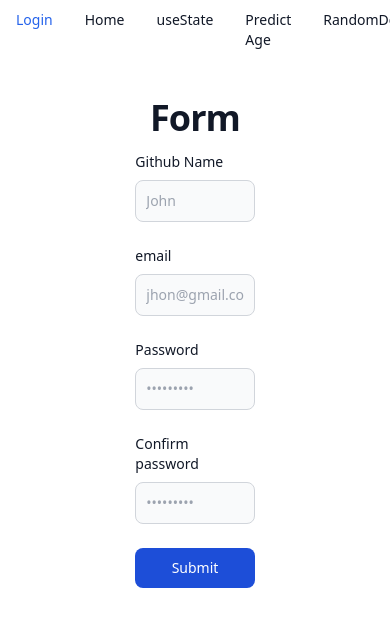
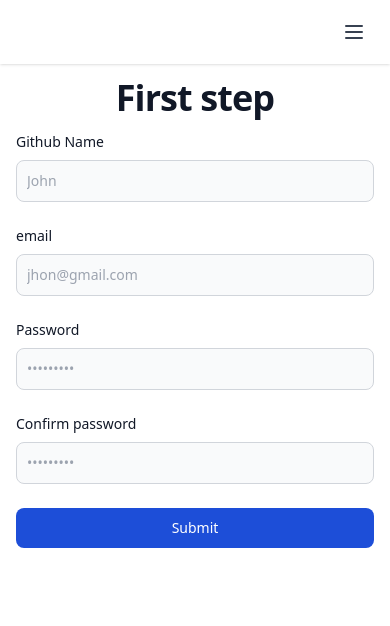
Before and after one commit to viniciusnreno/react-exercises, a React (Vite) app: page /classes/Form in a window 390 px wide. Shown: the top 626 px of the page. Built offline with nearby package versions, Linux system fonts and the light colour scheme.

Commit message:
responsive navbar

```diff
--- a/src/components/Header/index.jsx
+++ b/src/components/Header/index.jsx
@@ -1,6 +1,6 @@
 const Header = ({title}) => {
   return (
-    <h1 className="mb-4 text-4xl font-extrabold leading-none tracking-tight text-gray-900 md:text-5xl lg:text-6xl ">{title}</h1>
+    <h1 className="mb-4 text-4xl font-extrabold leading-none tracking-tight text-gray-900 dark:text-white md:text-5xl lg:text-6xl ">{title}</h1>
   );
 }
 
--- a/src/components/Navbar/index.jsx
+++ b/src/components/Navbar/index.jsx
@@ -1,19 +1,75 @@
 import { Link } from "react-router-dom";
 import { useSelector, useDispatch } from "react-redux";
 import { logout } from '../../Tools/store'
+import { useState } from "react";
 
 const Navbar = () => {
   const username = useSelector(state => state.user.value.username);
   const dispatch = useDispatch();
+  const [navbar, setNavbar] = useState(false);
   return (
     <>
-      <nav className="bg-white border-gray-200 dark:bg-gray-900">
-          <div className="flex flex-wrap justify-between items-center mx-auto max-w-screen-xl px-4 md:px-6 py-2.5">
+      <nav className="w-full bg-white dark:bg-gray-800 shadow">
+        <div className="justify-between px-4 mx-auto lg:max-w-7xl md:items-center md:flex md:px-8">
+          <div className="block md:hidden">
+            <div className="flex items-center justify-between py-3 md:py-5 md:block">
+              {/* <a href="javascript:void(0)">
+                <h2 className="text-2xl font-bold">LOGO</h2>
+              </a> */}
               <div className="flex items-center">
-                <ul className="flex flex-row mt-0 space-x-8 text-sm font-medium">
+                <span className="text-sm font-medium text-gray-500 dark:text-white">{username.length > 0 ? `Hello, ${username}` : ""}</span>
+                <img src={username.length > 0 ? `https://github.com/${username}.png` : ""} className="ml-6 rounded-2xl h-6 sm:h-9" />
+              </div>
+
+
+              <div className="md:hidden">
+                <button
+                  className="p-2 text-gray-700 rounded-md outline-none focus:border-gray-400 focus:border"
+                  onClick={() => setNavbar(!navbar)}
+                >
+                  {navbar ? (
+                    <svg
+                      xmlns="http://www.w3.org/2000/svg"
+                      className="w-6 h-6"
+                      viewBox="0 0 20 20"
+                      fill="currentColor"
+                    >
+                      <path
+                        fillRule="evenodd"
+                        d="M4.293 4.293a1 1 0 011.414 0L10 8.586l4.293-4.293a1 1 0 111.414 1.414L11.414 10l4.293 4.293a1 1 0 01-1.414 1.414L10 11.414l-4.293 4.293a1 1 0 01-1.414-1.414L8.586 10 4.293 5.707a1 1 0 010-1.414z"
+                        clipRule="evenodd"
+                      />
+                    </svg>
+                  ) : (
+                    <svg
+                      xmlns="http://www.w3.org/2000/svg"
+                      className="w-6 h-6"
+                      fill="none"
+                      viewBox="0 0 24 24"
+                      stroke="currentColor"
+                      strokeWidth={2}
+                    >
+                      <path
+                        strokeLinecap="round"
+                        strokeLinejoin="round"
+                        d="M4 6h16M4 12h16M4 18h16"
+                      />
+                    </svg>
+                  )}
+                </button>
+              </div>
+            </div>
+          </div>
+
+          <div>
+            <div
+              className={`flex-1 justify-self-center pb-3 mt-8 md:block md:pb-0 md:mt-0 ${navbar ? "block" : "hidden"
+                }`}
+            >
+              <ul className="items-center justify-center space-y-8 md:flex md:space-x-6 md:space-y-0">
               <li>
                   <Link to="/classes/Form">
-                      <span onClick={dispatch(logout())} className="text-sm font-medium text-blue-600 dark:text-blue-500 hover:underline">{username.length > 0 ? "Logout" : "Login" }</span>
+                    <span onClick={dispatch(logout())} className="text-sm font-medium text-blue-600 dark:text-blue-500 hover:underline">{username.length > 0 ? "Logout" : "Login"}</span>
                   </Link>
                 </li>
                 <li>
@@ -38,9 +94,55 @@
                 </li>
               </ul>
             </div>
+          </div>
+          <div className="hidden md:block">
+            <div className="flex items-center justify-between py-3 md:py-5 md:block">
+              {/* <a href="javascript:void(0)">
+                <h2 className="text-2xl font-bold">LOGO</h2>
+              </a> */}
               <div className="flex items-center">
-                <span className="text-sm font-medium text-gray-500 dark:text-white">{username.length > 0 ? `Hello, ${username}` : "" }</span>
-                <img src={username.length > 0 ? `https://github.com/${username}.png` : "" } className="ml-6 rounded-2xl h-6 sm:h-9" />
+                <span className="text-sm font-medium text-gray-500 dark:text-white">{username.length > 0 ? `Hello, ${username}` : ""}</span>
+                <img src={username.length > 0 ? `https://github.com/${username}.png` : ""} className="ml-6 rounded-2xl h-6 sm:h-9" />
+              </div>
+
+
+              <div className="md:hidden">
+                <button
+                  className="p-2 text-gray-700 rounded-md outline-none focus:border-gray-400 focus:border"
+                  onClick={() => setNavbar(!navbar)}
+                >
+                  {navbar ? (
+                    <svg
+                      xmlns="http://www.w3.org/2000/svg"
+                      className="w-6 h-6"
+                      viewBox="0 0 20 20"
+                      fill="currentColor"
+                    >
+                      <path
+                        fillRule="evenodd"
+                        d="M4.293 4.293a1 1 0 011.414 0L10 8.586l4.293-4.293a1 1 0 111.414 1.414L11.414 10l4.293 4.293a1 1 0 01-1.414 1.414L10 11.414l-4.293 4.293a1 1 0 01-1.414-1.414L8.586 10 4.293 5.707a1 1 0 010-1.414z"
+                        clipRule="evenodd"
+                      />
+                    </svg>
+                  ) : (
+                    <svg
+                      xmlns="http://www.w3.org/2000/svg"
+                      className="w-6 h-6"
+                      fill="none"
+                      viewBox="0 0 24 24"
+                      stroke="currentColor"
+                      strokeWidth={2}
+                    >
+                      <path
+                        strokeLinecap="round"
+                        strokeLinejoin="round"
+                        d="M4 6h16M4 12h16M4 18h16"
+                      />
+                    </svg>
+                  )}
+                </button>
+              </div>
+            </div>
           </div>
         </div>
       </nav>
--- a/src/pages/Form/index.jsx
+++ b/src/pages/Form/index.jsx
@@ -19,28 +19,28 @@
 
   return(
     <div className="content">
-      <Header title="Form"/>
-      <form onSubmit={handleSubmit(onSubmit)} className="w-1/3 mx-auto" >
+      <Header title="First step"/>
+      <form onSubmit={handleSubmit(onSubmit)} className="md:w-1/3 mx-auto" >
         <h1>{username}</h1>
         <div className="mb-6">
           <label htmlFor="gitName" className="block mb-2 text-sm font-medium text-gray-900 text-left">Github Name</label>
           <input type="text" {...register("gitName")} className="bg-gray-50 border border-gray-300 text-gray-900 text-sm rounded-lg focus:ring-blue-500 focus:border-blue-500 block w-full p-2.5 dark:bg-gray-700 dark:border-gray-600 dark:placeholder-gray-400 dark:focus:ring-blue-500 dark:focus:border-blue-500 dark:text-white" placeholder="John"/>
-          <span className="float-left">{errors.gitName?.message}</span>
+          <span className="dark:text-white float-left">{errors.gitName?.message}</span>
         </div>
         <div className="mb-6">
           <label htmlFor="email" className="block mb-2 text-sm font-medium text-gray-900 text-left">email</label>
           <input type="text" {...register("email")} className="bg-gray-50 border border-gray-300 text-gray-900 text-sm rounded-lg focus:ring-blue-500 focus:border-blue-500 block w-full p-2.5 dark:bg-gray-700 dark:border-gray-600 dark:placeholder-gray-400 dark:focus:ring-blue-500 dark:focus:border-blue-500 dark:text-white" placeholder="jhon@gmail.com"/>
-          <span className="float-left">{errors.email?.message}</span>
+          <span className="dark:text-white float-left">{errors.email?.message}</span>
         </div>
         <div className="mb-6">
           <label htmlFor="password" className="block mb-2 text-sm font-medium text-gray-900 text-left">Password</label>
           <input type="password" {...register("password")} className="bg-gray-50 border border-gray-300 text-gray-900 text-sm rounded-lg focus:ring-blue-500 focus:border-blue-500 block w-full p-2.5 dark:bg-gray-700 dark:border-gray-600 dark:placeholder-gray-400 dark:focus:ring-blue-500 dark:focus:border-blue-500 dark:text-white" placeholder="•••••••••"/>
-          <span className="float-left">{errors.password?.message}</span>
+          <span className="dark:text-white float-left">{errors.password?.message}</span>
         </div>
         <div className="mb-6">
           <label htmlFor="confirm_password" className="block mb-2 text-sm font-medium text-gray-900 text-left">Confirm password</label>
           <input type="password" {...register("confirm_password")} className="bg-gray-50 border border-gray-300 text-gray-900 text-sm rounded-lg focus:ring-blue-500 focus:border-blue-500 block w-full p-2.5 dark:bg-gray-700 dark:border-gray-600 dark:placeholder-gray-400 dark:focus:ring-blue-500 dark:focus:border-blue-500 dark:text-white" placeholder="•••••••••"/>
-          <span className="float-left">{errors.confirm_password?.message}</span>
+          <span className="dark:text-white float-left">{errors.confirm_password?.message}</span>
         </div>
         <button type="submit" className="text-white bg-blue-700 hover:bg-blue-800 focus:ring-4 focus:outline-none focus:ring-blue-300 font-medium rounded-lg text-sm w-full sm:w-auto px-5 py-2.5 text-center dark:bg-blue-600 dark:hover:bg-blue-700 dark:focus:ring-blue-800">Submit</button>
       </form>
--- a/src/styles/style.css
+++ b/src/styles/style.css
@@ -2,6 +2,9 @@
 @tailwind components;
 @tailwind utilities;
 
+body {
+  @apply dark:bg-gray-900;
+}
 .btn-primary {
   @apply bg-blue-500 hover:bg-blue-700 text-white font-bold py-2 px-4 rounded-full
 }
```
Also changed, not shown: src/Tools/router.jsx (+1 -6 lines). Lines whose indentation alone changed are shown as unchanged.
